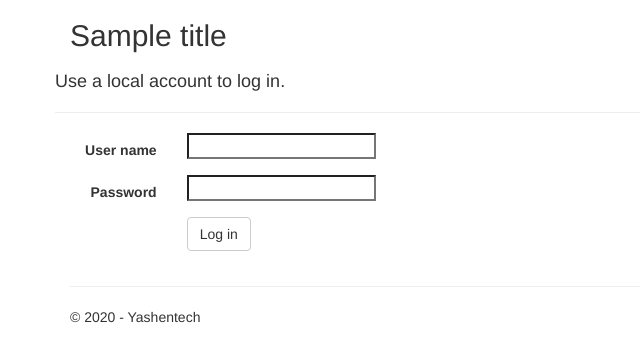
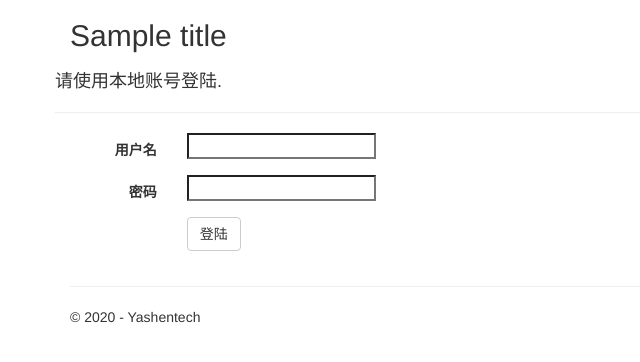
Before and after one commit to huayunfly/repo, a Django app: template py/Timesheet/app/templates/app/login.html in a window 1280 px wide. Shown: the part 51-413 px from the top of the page, without its empty margins (0-640 px from the left). Run offline with Django 3.2, Linux system fonts and the light colour scheme; the template is opened without the code that fills it: most values are stand-ins (such as "Sample title", 1, 10 or a date in 2020); form fields are guessed from the names that the template uses; some libraries are stand-ins or nearby versions.

Commit message:
Using Chinese labels.

```diff
--- a/py/Timesheet/app/templates/app/login.html
+++ b/py/Timesheet/app/templates/app/login.html
@@ -8,16 +8,16 @@
             <section id="loginForm">
                 <form action="." method="post" class="form-horizontal">
                     {% csrf_token %}
-                    <h4>Use a local account to log in.</h4>
+                    <h4>请使用本地账号登陆.</h4>
                     <hr/>
                     <div class="form-group">
-                        <label for="id_username" class="col-md-2 control-label">User name</label>
+                        <label for="id_username" class="col-md-2 control-label">用户名</label>
                         <div class="col-md-10">
                             {{ form.username }}
                         </div>
                     </div>
                     <div class="form-group">
-                        <label for="id_password" class="col-md-2 control-label">Password</label>
+                        <label for="id_password" class="col-md-2 control-label">密码</label>
                         <div class="col-md-10">
                             {{ form.password }}
                         </div>
@@ -25,11 +25,11 @@
                     <div class="form-group">
                         <div class="col-md-offset-2 col-md-10">
                             <input type="hidden" name="next" value="{{ currentweek }}"/>
-                            <input type="submit" value="Log in" class="btn btn-default"/>
+                            <input type="submit" value="登陆" class="btn btn-default"/>
                         </div>
                     </div>
                     {% if form.errors %}
-                        <p class="validation-summary-errors">Please enter a correct user name and password.</p>
+                        <p class="validation-summary-errors">请输入正确的用户名和密码.</p>
                     {% endif %}
                 </form>
             </section>
```
